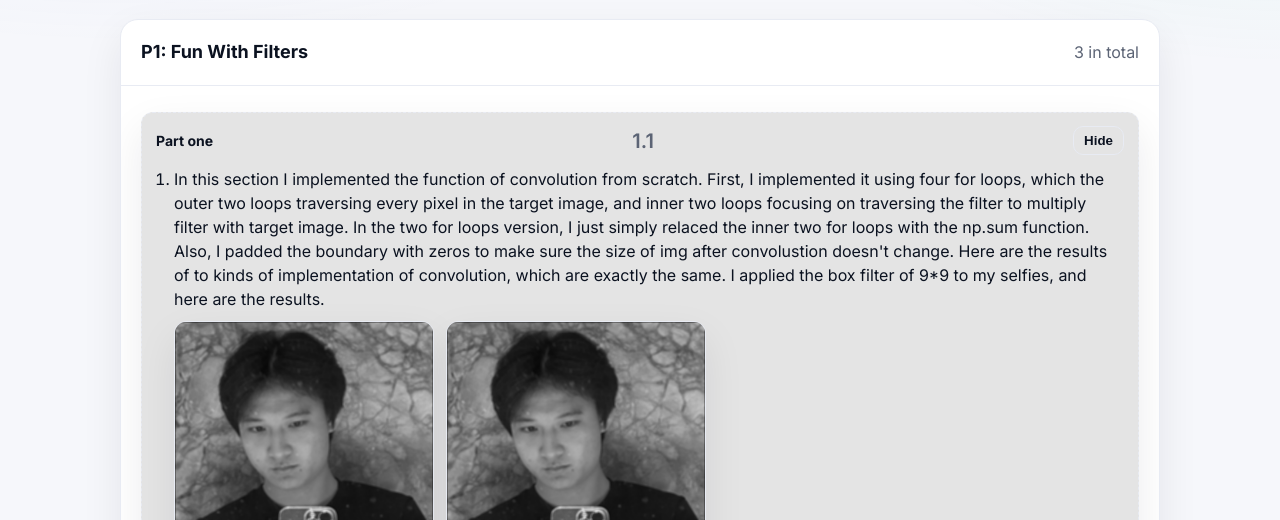
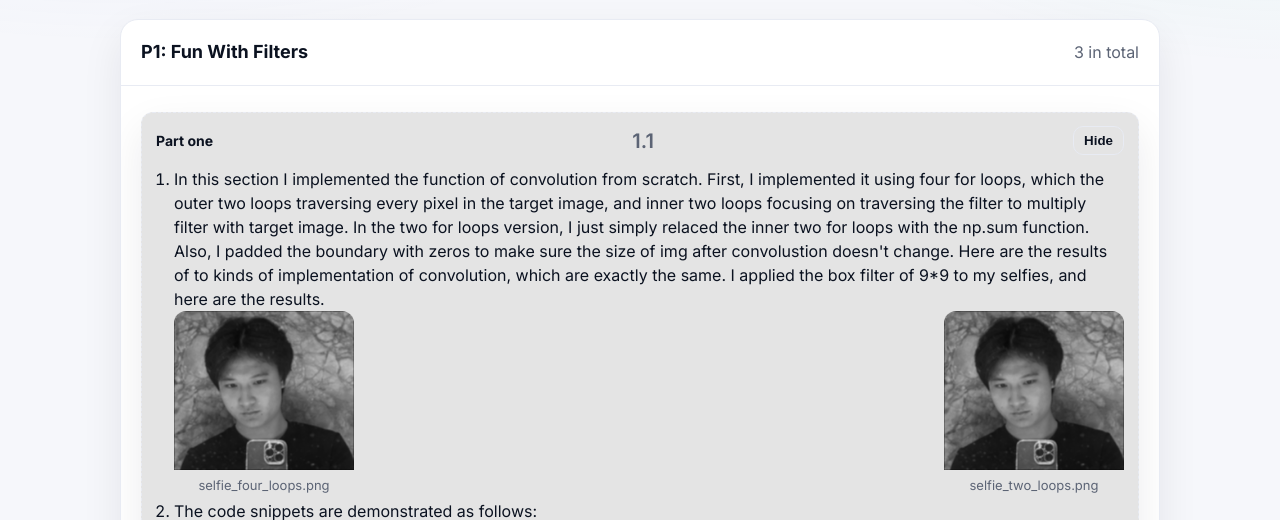
Before and after one commit to aprilavrilivan/aprilavrilivan.github.io, a plain HTML site: page 3/index.html in a window 1280 px wide. Shown: the part 236-756 px from the top of the page. Drawn offline with Linux system fonts and the light colour scheme.

Commit message:
Update index.html

```diff
--- a/3/index.html
+++ b/3/index.html
@@ -156,24 +156,21 @@
 
 
     .result-box {
-      margin: 10px 0;
       display: flex;
-      flex-wrap: wrap;
+      justify-content: space-between; /* 或 center */
       gap: 12px;
+      flex-wrap: nowrap; /* 强制不换行 */
     }
     .result-box .thumb {
-      flex: 1 1 200px;
-      max-width: 260px;
-      border-radius: 12px;
-      overflow: hidden;
-      border: 1px solid var(--bdr);
-      box-shadow: var(--shadow);
+      flex: 1 1 0;
+      max-width: 180px; /* 控制单张图宽度 */
     }
     .result-box img {
       width: 100%;
       height: auto;
       display: block;
     }
+
     .caption {
       text-align: center;
       font-size: 13px;
```
